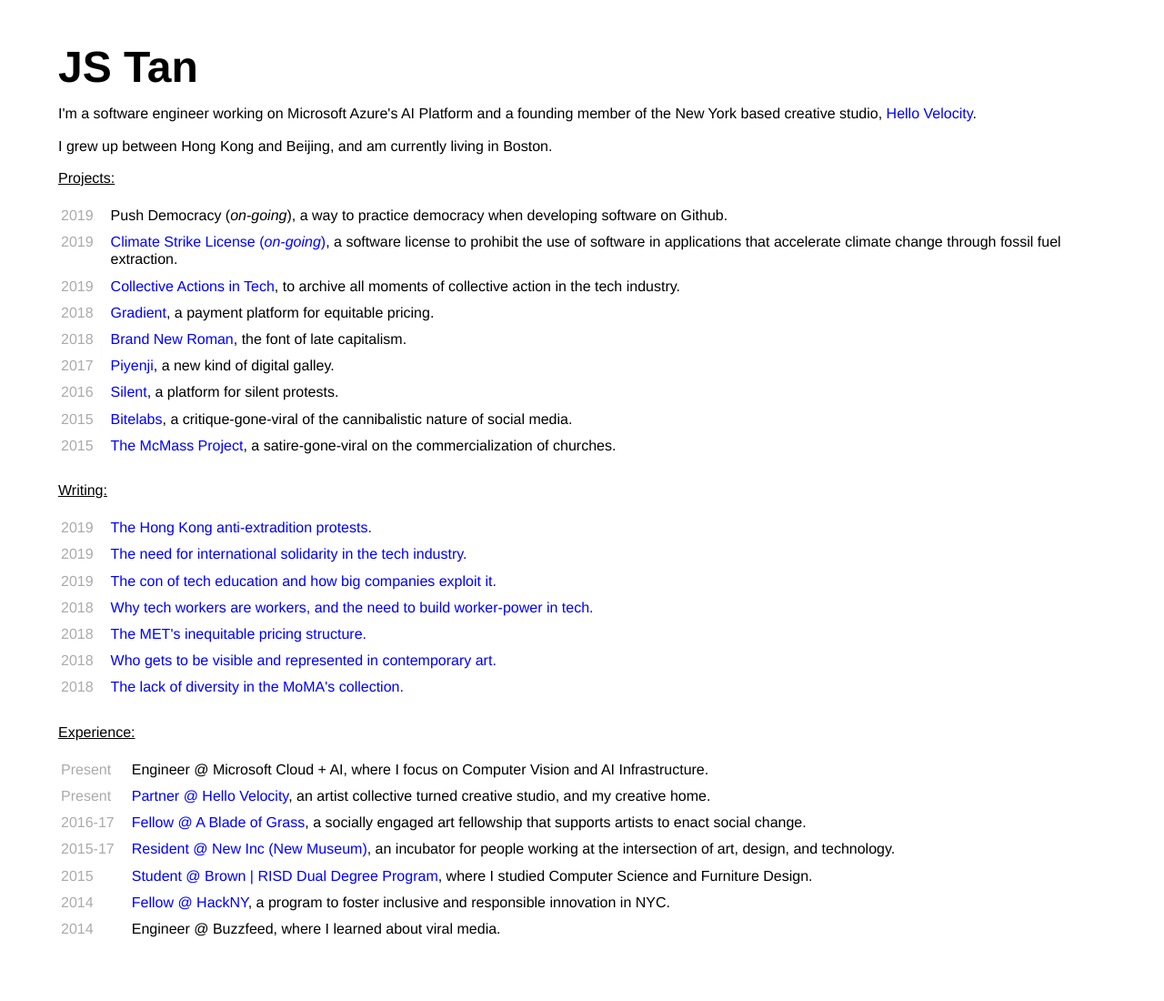
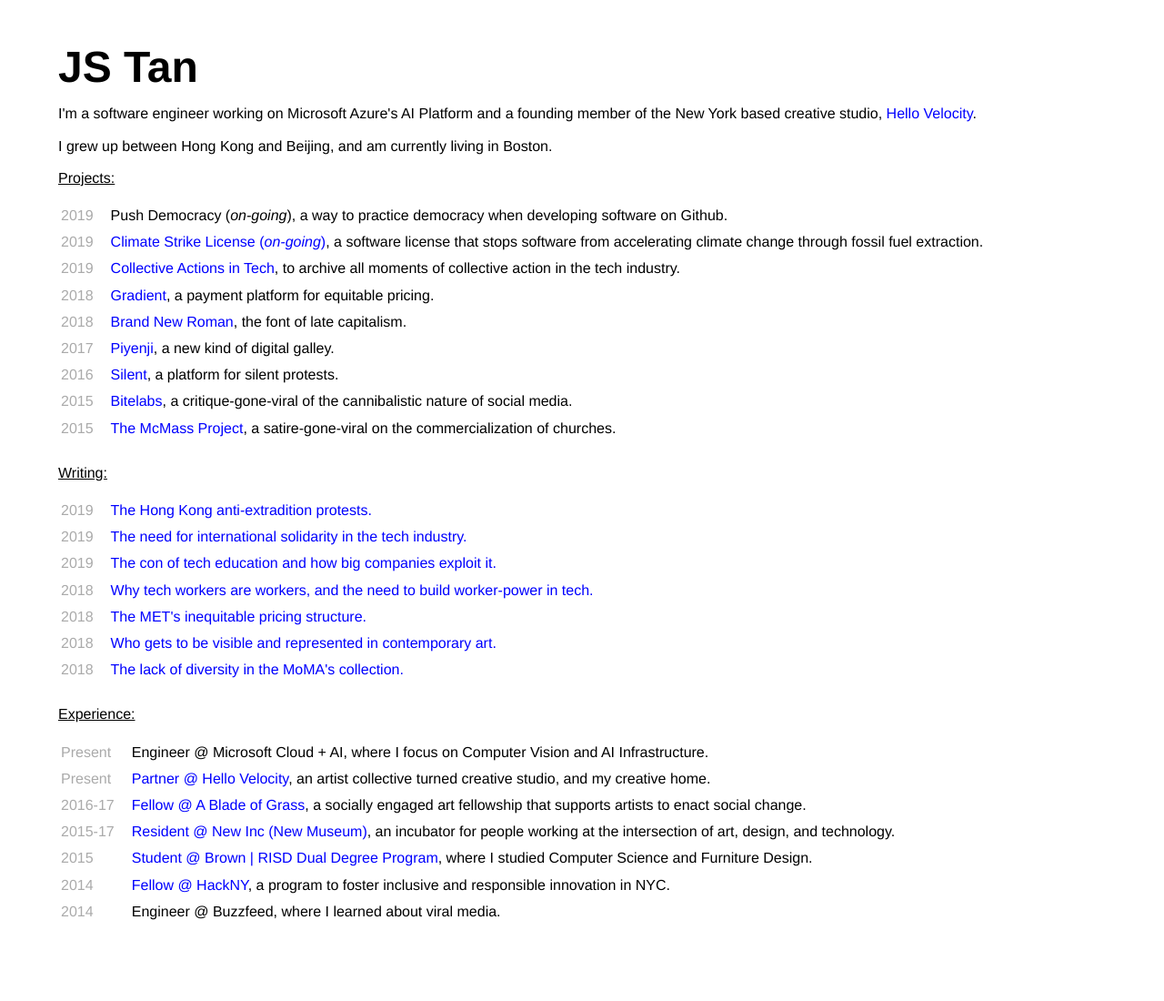
Before and after one commit to organizejs/organizejs.github.io, a Jekyll site: the page built from index.html, in a window 1280 px wide. Shown: the whole page at 91% size. Built offline with Jekyll 4.4.1, drawn with Linux system fonts in a browser that asks for light colours.

Commit message:
Update index.html

```diff
--- a/index.html
+++ b/index.html
@@ -21,7 +21,7 @@
     <tr>
       <td class="date">2019</td>
       <td class="item">
-        <a href="https://climatestrick.software" target="_blank">Climate Strike License (<em>on-going</em>)</a>, a software license to prohibit the use of software in applications that accelerate climate change through fossil fuel extraction.
+        <a href="https://climatestrick.software" target="_blank">Climate Strike License (<em>on-going</em>)</a>, a software license that stops software from accelerating climate change through fossil fuel extraction.
       </td>
     </tr>
     <tr>
```
